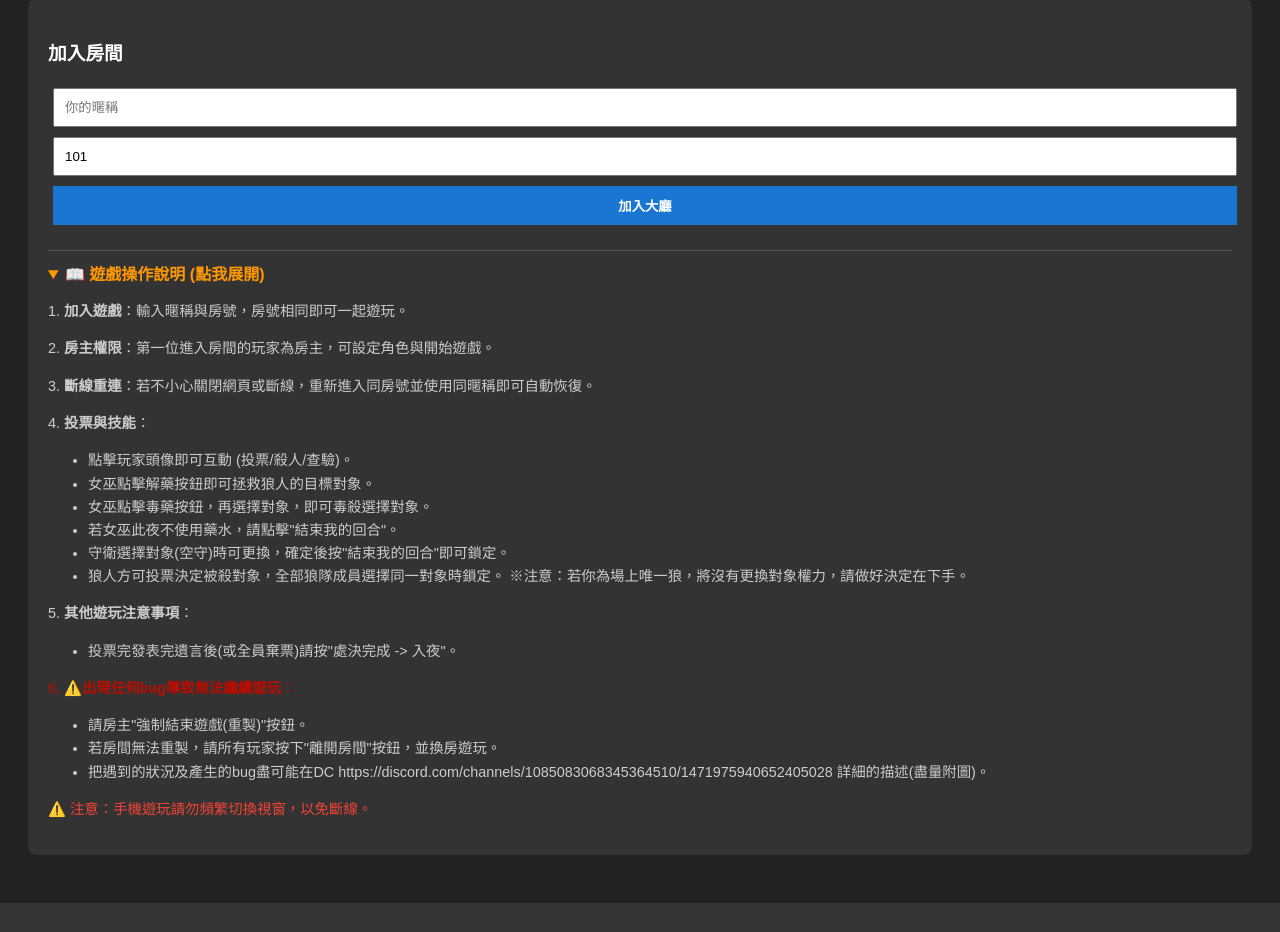
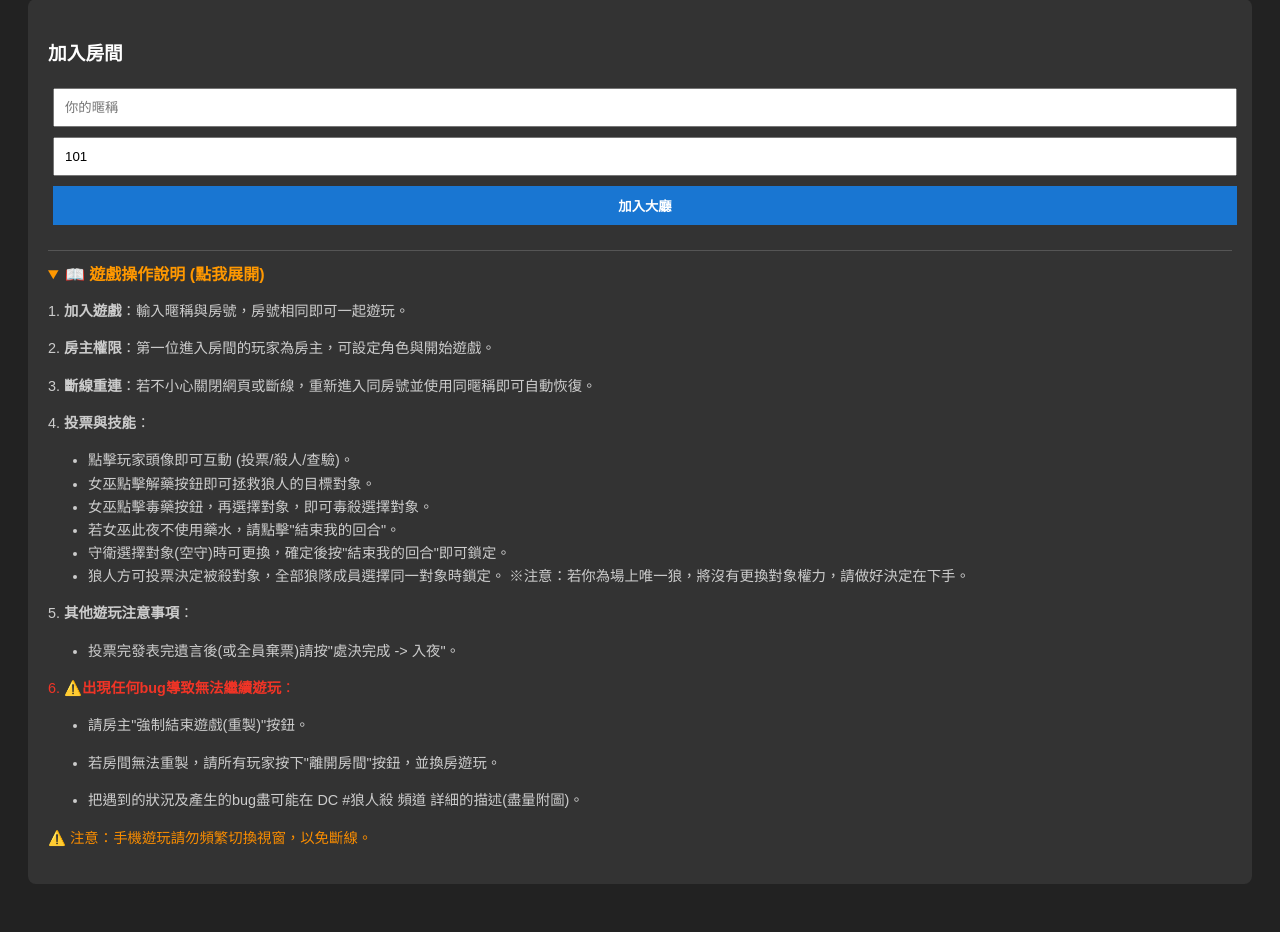
Before and after one commit to suyuming373/werewolf-game, a Flask app: page / in a window 1280 px wide, after a click on "📖 遊戲操作說明 (點我展開)". Shown: the part 118-1050 px from the top of the page. Before the commit the page ends 1021 px from the top, so only its background shows below. Run offline with Flask 3, Linux system fonts and the light colour scheme; some libraries are stand-ins or nearby versions.

Commit message:
Add files via upload

```diff
--- a/templates/index.html
+++ b/templates/index.html
@@ -56,14 +56,14 @@
                         <ul>
                             <li>投票完發表完遺言後(或全員棄票)請按"處決完成 -> 入夜"。</li>
                         </ul>
-                    <p style="color: #bb0c00;">6. <b>⚠️出現任何bug導致無法繼續遊玩</b>：
+                    <p style="color: #f03426;">6. <b>⚠️出現任何bug導致無法繼續遊玩</b>：
                         <ul>
-                            <li>請房主"強制結束遊戲(重製)"按鈕。</li>
-                            <li>若房間無法重製，請所有玩家按下"離開房間"按鈕，並換房遊玩。</li>
-                            <li>把遇到的狀況及產生的bug盡可能在DC https://discord.com/channels/1085083068345364510/1471975940652405028 詳細的描述(盡量附圖)。</li>
+                            <p style="color: #f03426;"></p><li>請房主"強制結束遊戲(重製)"按鈕。</li>
+                            <p style="color: #f03426;"></p><li>若房間無法重製，請所有玩家按下"離開房間"按鈕，並換房遊玩。</li>
+                            <p style="color: #f03426;"></p><li>把遇到的狀況及產生的bug盡可能在 DC #狼人殺 頻道 詳細的描述(盡量附圖)。</li>
                         </ul>
                     </p>
-                    <p style="color: #f44336;">⚠️ 注意：手機遊玩請勿頻繁切換視窗，以免斷線。</p>
+                    <p style="color: #f88c00;">⚠️ 注意：手機遊玩請勿頻繁切換視窗，以免斷線。</p>
                 </div>
             </details>
         </div>
```
